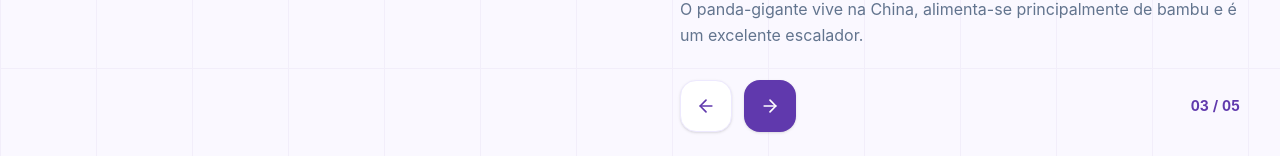
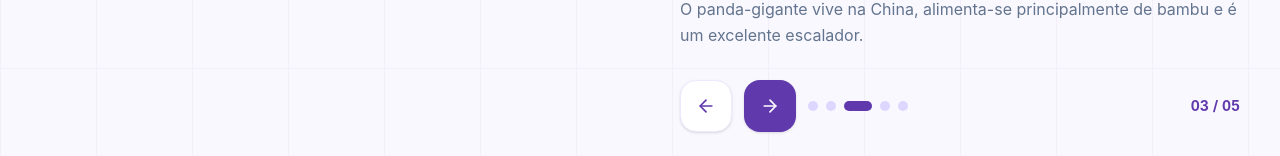
Before and after one commit to joaogabrieI/image-slider, a React (Vite) app: page / in a window 1280 px wide. Shown: the part 796-952 px from the top of the page. Built offline with nearby package versions, Linux system fonts and the light colour scheme.

Commit message:
feat: add clickable pagination and transitions

```diff
--- a/src/components/ImageSlider.jsx
+++ b/src/components/ImageSlider.jsx
@@ -2,17 +2,13 @@ import { useState } from 'react';
 import { slides } from '../data/slides.js';
 import SliderControls from './SliderControls.jsx';
 
+const rotations = [-10, 7, -5, 9, -8];
+
 export default function ImageSlider() {
   const [index, setIndex] = useState(2);
   const active = slides[index];
-
-  function next() {
-    setIndex(current => (current + 1) % slides.length);
-  }
-
-  function previous() {
-    setIndex(current => (current - 1 + slides.length) % slides.length);
-  }
+  const next = () => setIndex(current => (current + 1) % slides.length);
+  const previous = () => setIndex(current => (current - 1 + slides.length) % slides.length);
 
   return (
     <section aria-label="Galeria da vida selvagem" aria-roledescription="carousel" className="w-full min-w-0">
@@ -21,18 +17,19 @@ export default function ImageSlider() {
       </p>
       <div className="relative aspect-[1.17] rounded-[28px] bg-violet-100 p-6">
         {slides.map((item, i) => (
-          <img
-            key={item.id} src={item.image} alt={item.alt} aria-hidden={i !== index}
-            className={`absolute inset-6 h-[calc(100%-3rem)] w-[calc(100%-3rem)] rounded-3xl object-cover shadow-2xl transition-all duration-500 ${i === index ? 'z-10 opacity-100' : 'pointer-events-none opacity-0'}`}
+          <img key={item.id} src={item.image} alt={item.alt} aria-hidden={i !== index}
+            className={`absolute inset-6 h-[calc(100%-3rem)] w-[calc(100%-3rem)] rounded-3xl object-cover shadow-2xl transition-all duration-500 ease-out ${i === index ? 'z-10 scale-100 opacity-100' : 'pointer-events-none scale-95 opacity-0'}`}
+            style={{ transform: i === index ? 'rotate(0deg)' : `rotate(${rotations[i]}deg)` }}
           />
         ))}
       </div>
-      <div className="mt-7 min-h-28" aria-live="polite">
+      <div className="mt-7 min-h-28" aria-live="polite" aria-atomic="true">
         <h2 className="text-3xl font-bold">{active.animal}</h2>
         <p className="mt-2 font-medium text-mauve">{active.summary}</p>
         <p className="mt-3 text-base leading-relaxed text-slate-500">{active.description}</p>
       </div>
-      <SliderControls index={index} count={slides.length} onPrevious={previous} onNext={next} />
+      <SliderControls index={index} count={slides.length}
+        onPrevious={previous} onNext={next} onSelect={setIndex} />
     </section>
   );
 }
--- a/src/components/SliderControls.jsx
+++ b/src/components/SliderControls.jsx
@@ -1,16 +1,25 @@
 import { ArrowLeft, ArrowRight } from 'lucide-react';
 
-export default function SliderControls({ index, count, onPrevious, onNext }) {
+export default function SliderControls({ index, count, onPrevious, onNext, onSelect }) {
   return (
-    <div className="mt-8 flex items-center gap-3" role="group" aria-label="Controles do slider">
+    <div className="mt-8 flex flex-wrap items-center gap-3" role="group" aria-label="Controles do slider">
       <button type="button" onClick={onPrevious} aria-label="Imagem anterior"
-        className="grid size-13 cursor-pointer place-items-center rounded-2xl border border-violet-100 bg-white text-mauve shadow-sm">
+        className="grid size-13 cursor-pointer place-items-center rounded-2xl border border-violet-100 bg-white text-mauve shadow-sm transition hover:-translate-y-0.5 hover:bg-violet-50 focus-visible:outline-2 focus-visible:outline-offset-2 focus-visible:outline-mauve">
         <ArrowLeft size={20} />
       </button>
       <button type="button" onClick={onNext} aria-label="Próxima imagem"
-        className="grid size-13 cursor-pointer place-items-center rounded-2xl bg-mauve text-white shadow-sm">
+        className="grid size-13 cursor-pointer place-items-center rounded-2xl bg-mauve text-white shadow-sm transition hover:-translate-y-0.5 hover:bg-violet-800 focus-visible:outline-2 focus-visible:outline-offset-2 focus-visible:outline-mauve">
         <ArrowRight size={20} />
       </button>
+      <div className="flex gap-2" role="group" aria-label="Selecionar slide">
+        {Array.from({ length: count }, (_, i) => (
+          <button key={i} type="button" onClick={() => onSelect(i)}
+            aria-label={`Ir para imagem ${i + 1}`}
+            aria-current={i === index ? 'true' : undefined}
+            className={`h-2.5 cursor-pointer rounded-full transition-all focus-visible:outline-2 focus-visible:outline-offset-2 focus-visible:outline-mauve ${i === index ? 'w-7 bg-mauve' : 'w-2.5 bg-violet-200 hover:bg-violet-400'}`}
+          />
+        ))}
+      </div>
       <span aria-live="polite" className="ml-auto text-sm font-bold tabular-nums text-mauve">
         {String(index + 1).padStart(2, '0')} / {String(count).padStart(2, '0')}
       </span>
```
